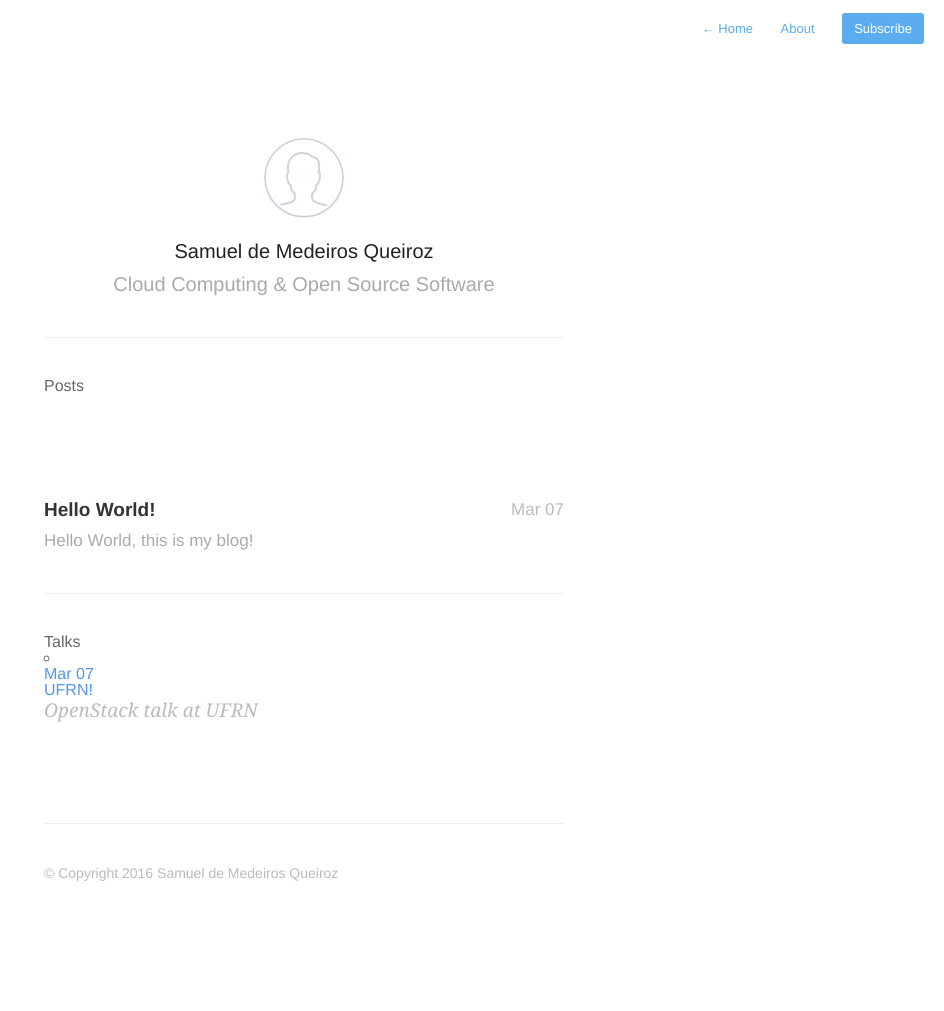
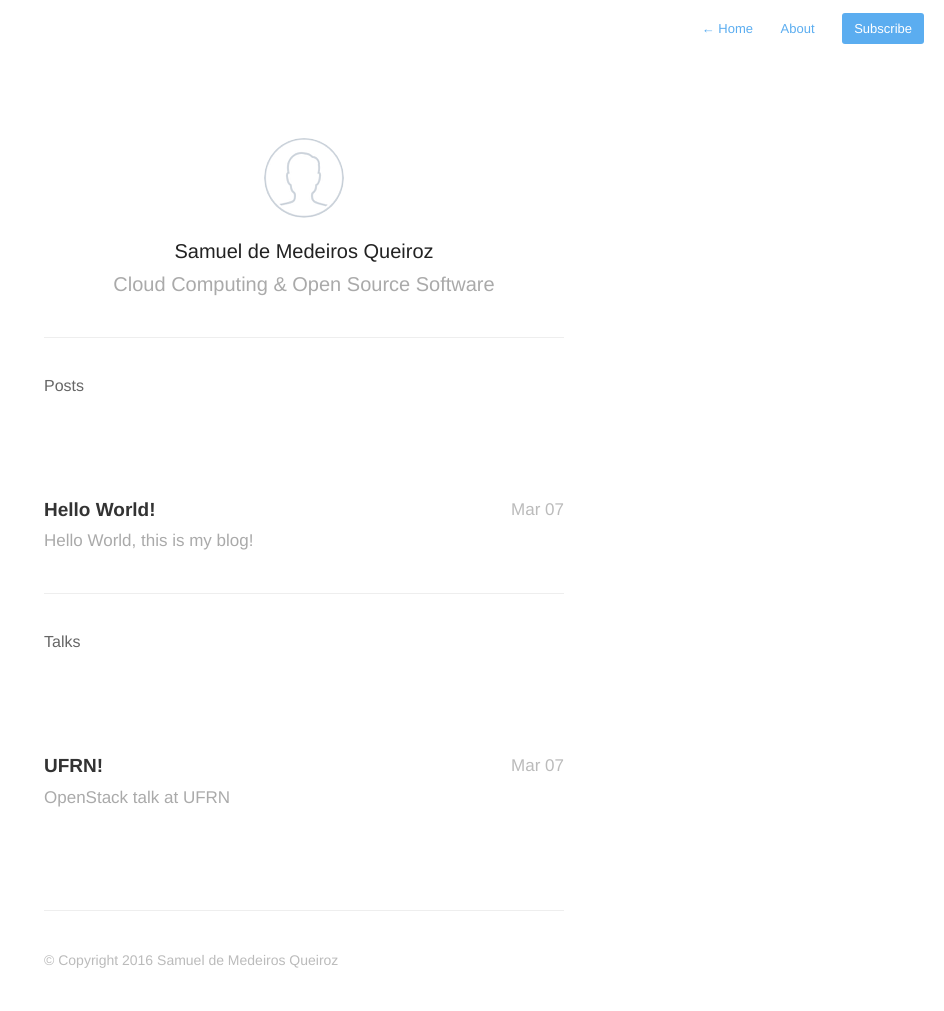
Before and after one commit to samueldmq/samueldmq-old-website, a Jekyll site: the page built from index.html, in a window 1280 px wide. Shown: the whole page, without its empty margins (336-1280 px from the left). Built offline with Jekyll 4.4.1, drawn with Linux system fonts in a browser that asks for light colours; nearby versions of some CDN libraries; the list of posts is cut into pages by our own code; before the commit the page ends 924 px from its top, so only the background shows below that.

Commit message:
Tryin talk-list with same post-list ID

```diff
--- a/_includes/talk-list.html
+++ b/_includes/talk-list.html
@@ -1,4 +1,4 @@
-<ul id="talk-list">
+<ul id="post-list">
     {% for post in paginator.posts %}
         {% if post.type == "talk" %}
             <li>
```
